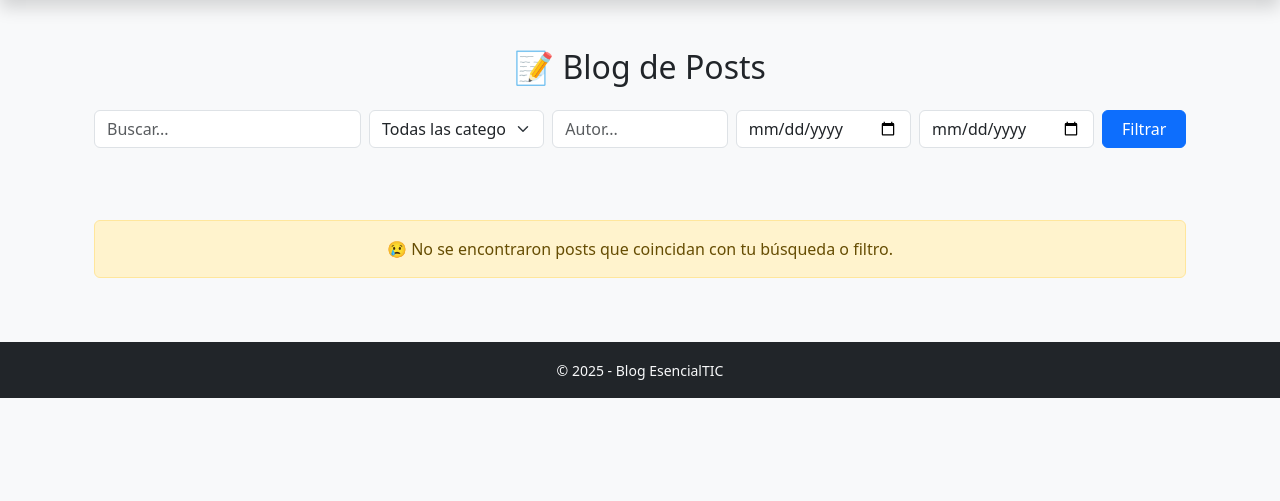
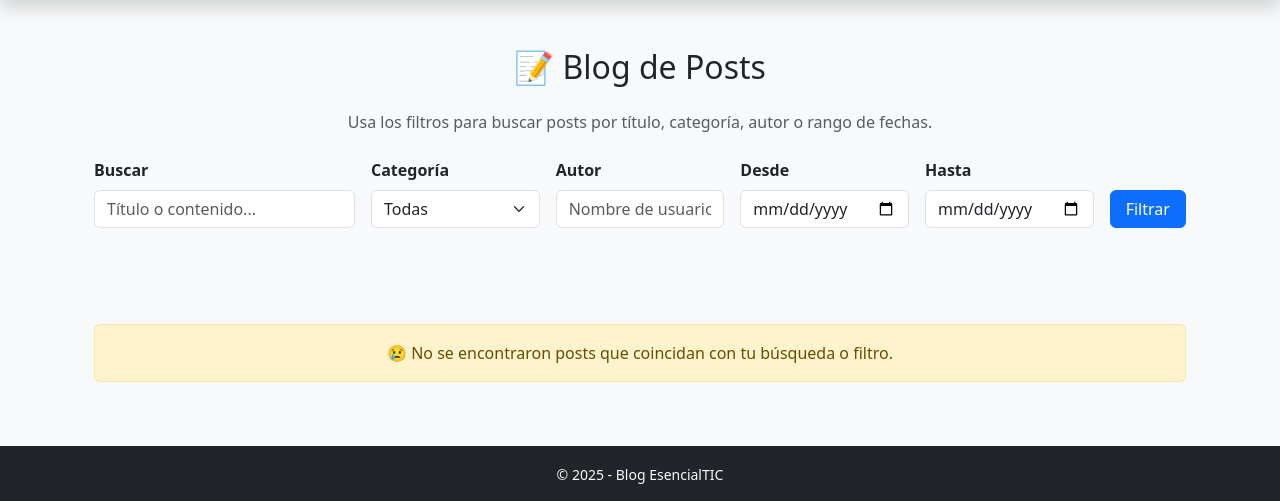
Before and after one commit to sergiorioscomar/blog, a Django app: page /blog/ in a window 1280 px wide. Shown: the part 56-557 px from the top of the page. Run offline with Django 5.2, Linux system fonts and the light colour scheme; data that the repository does not hold is empty.

Commit message:
#14| vista mejorada de filtros

```diff
--- a/django_project/apps/blog/templates/post_list.html
+++ b/django_project/apps/blog/templates/post_list.html
@@ -6,51 +6,59 @@
 
     <!-- Título -->
     <h2 class="text-center mb-4">📝 Blog de Posts</h2>
+    <p class="text-center text-muted mb-4">
+        Usa los filtros para buscar posts por título, categoría, autor o rango de fechas.
+    </p>
 
     <!-- Formulario de búsqueda y filtro -->
-    <form method="get" class="row g-2 mb-4 justify-content-center">
+    <form method="get" class="row g-3 mb-5 justify-content-center align-items-end">
 
-        <!-- Búsqueda -->
+        <!-- Buscar -->
         <div class="col-md-3">
-            <input type="text" name="q" class="form-control" placeholder="Buscar..."
-                value="{{ request.GET.q }}">
+            <label class="form-label fw-semibold">Buscar</label>
+            <input type="text" name="q" class="form-control" placeholder="Título o contenido..."
+                   value="{{ request.GET.q }}">
         </div>
 
         <!-- Categoría -->
         <div class="col-md-2">
+            <label class="form-label fw-semibold">Categoría</label>
             <select name="categoria" class="form-select">
-                <option value="todas">Todas las categorías</option>
+                <option value="todas">Todas</option>
                 {% for cat in categorias %}
-                    <option value="{{ cat }}" {% if request.GET.categoria == cat %}selected{% endif %}>{{ cat }}</option>
+                    <option value="{{ cat }}" {% if request.GET.categoria == cat %}selected{% endif %}>
+                        {{ cat }}
+                    </option>
                 {% endfor %}
             </select>
         </div>
 
         <!-- Autor -->
         <div class="col-md-2">
-                <input type="text" name="autor" class="form-control" placeholder="Autor..."
-                    value="{{ request.GET.autor }}">
-            </div>
+            <label class="form-label fw-semibold">Autor</label>
+            <input type="text" name="autor" class="form-control" placeholder="Nombre de usuario..."
+                   value="{{ request.GET.autor }}">
+        </div>
 
         <!-- Fecha inicio -->
         <div class="col-md-2">
+            <label class="form-label fw-semibold">Desde</label>
             <input type="date" name="fecha_inicio" class="form-control"
-                value="{{ request.GET.fecha_inicio }}">
+                   value="{{ request.GET.fecha_inicio }}">
         </div>
 
         <!-- Fecha fin -->
         <div class="col-md-2">
+            <label class="form-label fw-semibold">Hasta</label>
             <input type="date" name="fecha_fin" class="form-control"
-                value="{{ request.GET.fecha_fin }}">
+                   value="{{ request.GET.fecha_fin }}">
         </div>
 
         <!-- Botón -->
         <div class="col-md-1">
             <button type="submit" class="btn btn-primary w-100">Filtrar</button>
         </div>
-
     </form>
-
 
     <!-- Listado de posts -->
     <div class="row">
@@ -69,11 +77,9 @@
 
                     <div class="card-body d-flex flex-column">
                         <h5 class="card-title">{{ post.titulo }}</h5>
-                        <p class="card-text text-muted">
-                            {{ post.contenido|truncatewords:20 }}
-                        </p>
+                        <p class="card-text text-muted">{{ post.contenido|truncatewords:20 }}</p>
                         <div class="mt-auto">
-                            <span class="badge bg-secondary">{{ post.categoria }}</span>
+                            <span class="badge bg-secondary">{{ post.categoria|default:"Sin categoría" }}</span>
                             <a href="{% url 'post-detail' post.pk %}" class="btn btn-outline-primary btn-sm float-end">
                                 Leer más
                             </a>
```
